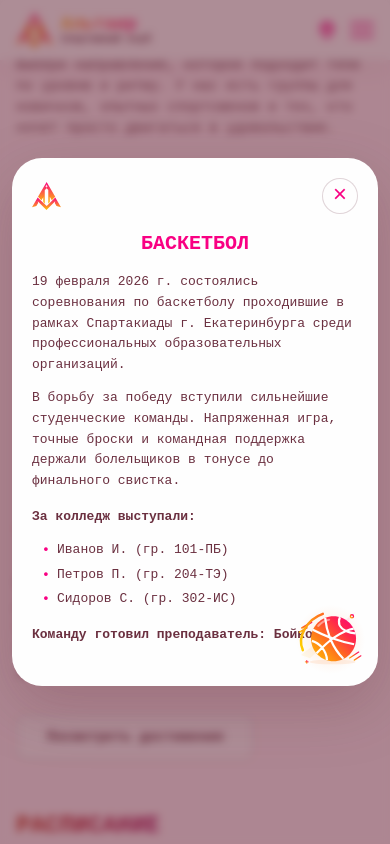
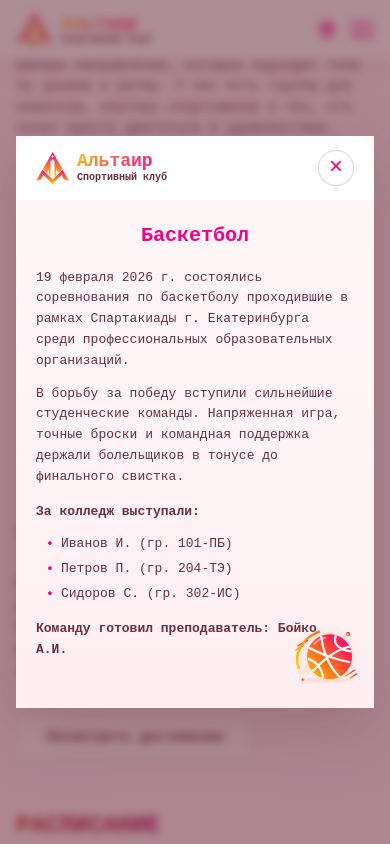
Before and after one commit to KattiGrishina/Practuka, a plain HTML site: page index.html in a window 390 px wide. Both pictures are taken after a click on the button "Подробнее". Shown: the part 946-1790 px from the top of the page. Drawn offline with Linux system fonts and the light colour scheme; a web font is replaced by a local one.

Commit message:
fix modal

```diff
--- a/css/style.css
+++ b/css/style.css
@@ -1132,33 +1132,28 @@ footer {
 .modal {
     position: fixed;
     inset: 0;
-    background-color: rgba(107, 48, 64, 0.55);
+    background: rgba(107, 48, 64, 0.55);
     backdrop-filter: blur(4px);
     display: flex;
     justify-content: center;
     align-items: center;
-    padding: clamp(12px, 3vw, 24px);
+    padding: 16px;
     z-index: 1200;
     opacity: 0;
     pointer-events: none;
     transition: opacity 0.3s ease;
 }
-
 .modal.is-open {
     opacity: 1;
     pointer-events: auto;
 }
-
-/* Белая карточка с резиновыми отступами */
 .modal-content {
-    background-color: var(--color-bg-light); /* #FEFEFE */
+    background: linear-gradient(180deg, #FFF7F9 0%, #FFEFF3 100%);
     width: 100%;
     max-width: 780px;
     max-height: 90vh;
     overflow-y: auto;
-    border-radius: var(--border-radius-lg);
-    padding: clamp(20px, 4vw, 40px) clamp(20px, 5vw, 45px);
-    position: relative;
+    padding-bottom: clamp(24px, 4vw, 36px);
     box-shadow: 0 20px 60px rgba(107, 48, 64, 0.25);
     transform: translateY(20px);
     transition: transform 0.3s ease;
@@ -1168,26 +1163,29 @@ footer {
     transform: translateY(0);
 }
 
+/* Белая шапка модалки */
 .modal-header {
+    background: #ffffff;
+    padding: 14px clamp(20px, 4vw, 35px);
+    border-radius: 24px 24px 0 0;
     display: flex;
     justify-content: space-between;
     align-items: center;
-    margin-bottom: 18px;
+    margin-bottom: 24px;
 }
-
-.modal-logo {
-    height: clamp(28px, 3.5vw, 36px);
+.modal-header img {
+    height: clamp(32px, 3.5vw, 42px);
     width: auto;
 }
 
-/* Круглый крестик закрытия */
+
 .close-modal-btn {
     width: 36px;
     height: 36px;
     border-radius: 50%;
     border: 1.5px solid rgba(107, 48, 64, 0.2);
-    background-color: var(--color-bg-light);
-    color: var(--color-pink); /*  #F90083 */
+    background: #ffffff;
+    color: var(--color-pink);
     font-size: 24px;
     line-height: 1;
     display: flex;
@@ -1197,28 +1195,28 @@ footer {
 }
 
 .close-modal-btn:hover {
-    background-color: var(--color-pink);
+    background: var(--color-pink);
     border-color: var(--color-pink);
     color: #ffffff;
 }
-
-
 .modal-content h2 {
     background: none;
     -webkit-text-fill-color: initial;
     color: var(--color-pink);
+    text-transform: none;
     width: 100%;
     text-align: center;
     font-size: clamp(20px, 2.5vw, 26px);
-    margin: 0 auto clamp(16px, 2.5vw, 24px);
+    padding: 0 clamp(20px, 4vw, 40px);
+    margin-bottom: 20px;
 }
 
-/* Текстовая часть */
 .modal-body {
+    padding: 0 clamp(20px, 4vw, 40px);
     font-size: clamp(13px, 1.1vw, 14px);
     line-height: 1.6;
-    color: var(--color-text); /*  #6B3040 */
-    margin-bottom: clamp(20px, 3vw, 30px);
+    color: var(--color-text);
+    margin-bottom: 24px;
 }
 
 .modal-body p {
@@ -1227,13 +1225,12 @@ footer {
 
 .modal-list-title {
     font-weight: 700;
-    margin-top: 15px;
-    margin-bottom: 8px;
+    margin: 14px 0 8px;
 }
 
 .modal-team-list {
     padding-left: 10px;
-    margin-bottom: 15px;
+    margin-bottom: 14px;
 }
 
 .modal-team-list li {
@@ -1252,27 +1249,23 @@ footer {
 
 .modal-coach {
     font-weight: 600;
-    color: var(--color-text);
 }
 
-/* Фото команды и  иконка в углу */
+/* Фото и декоративная иконка */
 .modal-media {
     position: relative;
     max-width: 480px;
     margin: 0 auto;
-    padding-right: clamp(20px, 4vw, 40px);
+    padding: 0 clamp(20px, 4vw, 40px);
 }
-
 .modal-photo {
     width: 100%;
-    height: auto;
     border-radius: 16px;
     box-shadow: var(--shadow-soft);
 }
-
 .modal-decor-icon {
     position: absolute;
-    right: -10px;
+    right: 10px;
     bottom: -10px;
     width: clamp(75px, 12vw, 120px);
     height: clamp(75px, 12vw, 120px);
--- a/index.html
+++ b/index.html
@@ -391,10 +391,15 @@
             <div class="modal-content">
                 <!-- Шапка модалки с логотипом и крестиком -->
                 <div class="modal-header">
-                    <img src="img/logo (1).svg" alt="Альтаир" class="modal-logo">
+                    <div class="logo">
+                        <img src="img/logo (1).svg" alt="Альтаир">
+                        <div class="logo-text">
+                            <span class="logo-title">Альтаир</span>
+                            <span class="logo-subtitle">Спортивный клуб</span>
+                        </div>
+                    </div>
                     <button type="button" class="close-modal-btn">&times;</button>
                 </div>
-
                 <h2>Баскетбол</h2>
 
                 <div class="modal-body">
@@ -423,7 +428,13 @@
         <div id="modal-tennis" class="modal">
             <div class="modal-content">
                 <div class="modal-header">
-                    <img src="img/logo (1).svg" alt="Альтаир" class="modal-logo">
+                    <div class="logo">
+                        <img src="img/logo (1).svg" alt="Альтаир">
+                        <div class="logo-text">
+                            <span class="logo-title">Альтаир</span>
+                            <span class="logo-subtitle">Спортивный клуб</span>
+                        </div>
+                    </div>
                     <button type="button" class="close-modal-btn">&times;</button>
                 </div>
                 <h2>Настольный теннис</h2>
@@ -455,7 +466,13 @@
         <div id="modal-volleyball" class="modal">
             <div class="modal-content">
                 <div class="modal-header">
-                    <img src="img/logo (1).svg" alt="Альтаир" class="modal-logo">
+                    <div class="logo">
+                        <img src="img/logo (1).svg" alt="Альтаир">
+                        <div class="logo-text">
+                            <span class="logo-title">Альтаир</span>
+                            <span class="logo-subtitle">Спортивный клуб</span>
+                        </div>
+                    </div>
                     <button type="button" class="close-modal-btn">&times;</button>
                 </div>
                 <h2>Волейбол</h2>
@@ -496,7 +513,13 @@
         <div id="modal-figure" class="modal">
             <div class="modal-content">
                 <div class="modal-header">
-                    <img src="img/logo (1).svg" alt="Альтаир" class="modal-logo">
+                    <div class="logo">
+                        <img src="img/logo (1).svg" alt="Альтаир">
+                        <div class="logo-text">
+                            <span class="logo-title">Альтаир</span>
+                            <span class="logo-subtitle">Спортивный клуб</span>
+                        </div>
+                    </div>
                     <button type="button" class="close-modal-btn">&times;</button>
                 </div>
                 <h2>Фигурное катание</h2>
@@ -524,8 +547,14 @@
         <div id="modal-ski" class="modal">
             <div class="modal-content">
                 <div class="modal-header">
-                    <img src="img/logo (1).svg" alt="Альтаир" class="modal-logo">
-                    <button type="button" class="close-modal-btn" aria-label="Закрыть">&times;</button>
+                    <div class="logo">
+                        <img src="img/logo (1).svg" alt="Альтаир">
+                        <div class="logo-text">
+                            <span class="logo-title">Альтаир</span>
+                            <span class="logo-subtitle">Спортивный клуб</span>
+                        </div>
+                    </div>
+                    <button type="button" class="close-modal-btn">&times;</button>
                 </div>
                 <h2>Лыжные гонки</h2>
                 <div class="modal-body">
@@ -554,7 +583,13 @@
         <div id="modal-cross" class="modal">
             <div class="modal-content">
                 <div class="modal-header">
-                    <img src="img/logo (1).svg" alt="Альтаир" class="modal-logo">
+                    <div class="logo">
+                        <img src="img/logo (1).svg" alt="Альтаир">
+                        <div class="logo-text">
+                            <span class="logo-title">Альтаир</span>
+                            <span class="logo-subtitle">Спортивный клуб</span>
+                        </div>
+                    </div>
                     <button type="button" class="close-modal-btn">&times;</button>
                 </div>
                 <h2>Кросс</h2>
@@ -584,7 +619,13 @@
         <div id="modal-shooting" class="modal">
             <div class="modal-content">
                 <div class="modal-header">
-                    <img src="img/logo (1).svg" alt="Альтаир" class="modal-logo">
+                    <div class="logo">
+                        <img src="img/logo (1).svg" alt="Альтаир">
+                        <div class="logo-text">
+                            <span class="logo-title">Альтаир</span>
+                            <span class="logo-subtitle">Спортивный клуб</span>
+                        </div>
+                    </div>
                     <button type="button" class="close-modal-btn">&times;</button>
                 </div>
                 <h2>Пулевая стрельба</h2>
@@ -618,7 +659,13 @@
         <div id="modal-aqua" class="modal" role="dialog" aria-hidden="true">
             <div class="modal-content">
                 <div class="modal-header">
-                    <img src="img/logo (1).svg" alt="Альтаир" class="modal-logo">
+                    <div class="logo">
+                        <img src="img/logo (1).svg" alt="Альтаир">
+                        <div class="logo-text">
+                            <span class="logo-title">Альтаир</span>
+                            <span class="logo-subtitle">Спортивный клуб</span>
+                        </div>
+                    </div>
                     <button type="button" class="close-modal-btn">&times;</button>
                 </div>
                 <h2>Аква-биатлон</h2>
@@ -646,7 +693,13 @@
         <div id="modal-achievements" class="modal" >
             <div class="modal-content">
                 <div class="modal-header">
-                    <img src="img/logo (1).svg" alt="Альтаир" class="modal-logo">
+                    <div class="logo">
+                        <img src="img/logo (1).svg" alt="Альтаир">
+                        <div class="logo-text">
+                            <span class="logo-title">Альтаир</span>
+                            <span class="logo-subtitle">Спортивный клуб</span>
+                        </div>
+                    </div>
                     <button type="button" class="close-modal-btn">&times;</button>
                 </div>
                 <h2>Спортивные вести: Мы — в тройке лучших!</h2>
```
